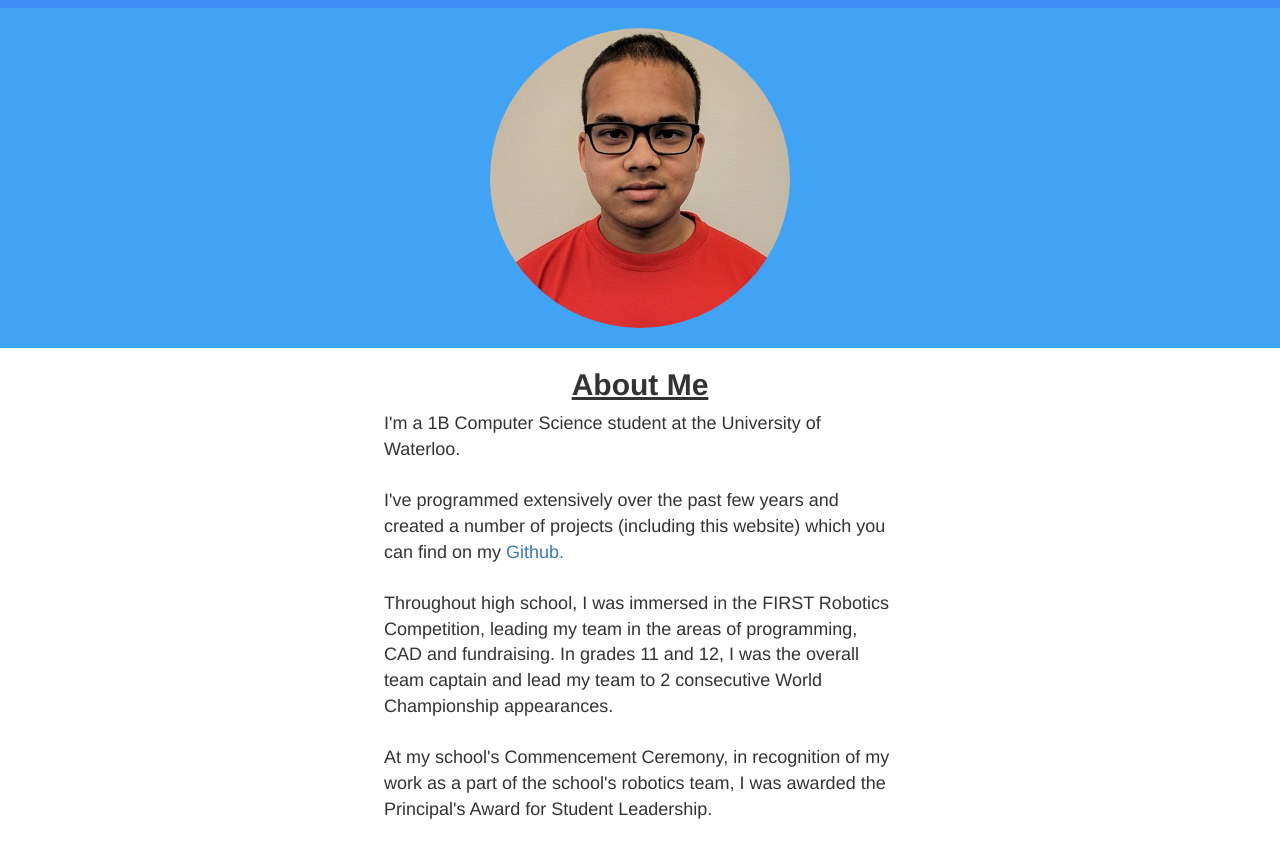
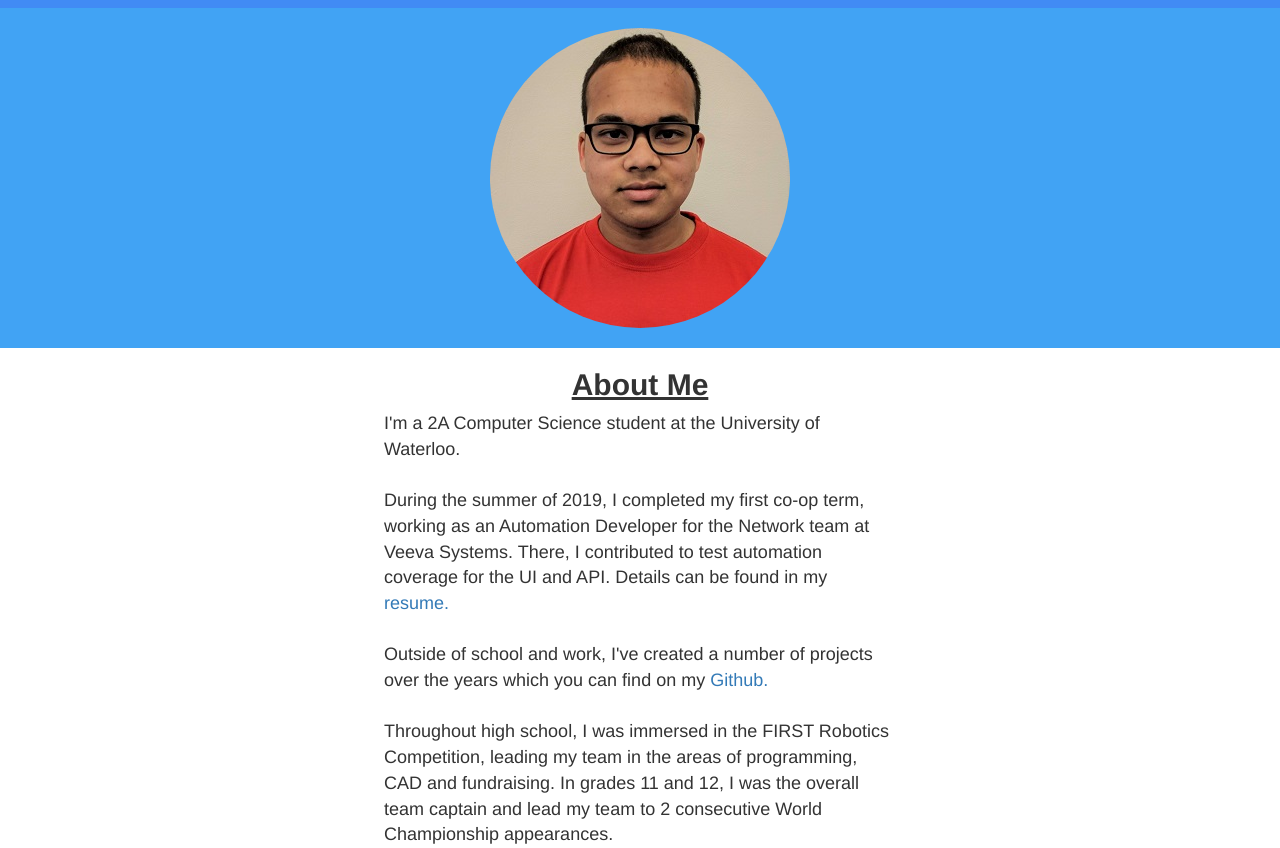
Before and after one commit to tahmid0517/tahmid0517.github.io, a plain HTML site: page index.html in a window 1280 px wide. Shown: the part 72-920 px from the top of the page. Before the commit the page ends 894 px from the top, so only its background shows below. Drawn offline with nearby package versions, Linux system fonts and the light colour scheme.

Commit message:
Update index.html

```diff
--- a/index.html
+++ b/index.html
@@ -67,17 +67,18 @@
         <div id="aboutMe">
             <p style="text-align:left">
                 <font size="+1">
-                    I'm a 1B Computer Science student at the University of Waterloo.
+                    I'm a 2A Computer Science student at the University of Waterloo.
                     <br><br>
-                    I've programmed extensively over the past few years and created a number of projects (including this website)
+                    During the summer of 2019, I completed my first co-op term, working as an Automation Developer for
+                    the Network team at Veeva Systems. There, I contributed to test automation coverage for the UI and API.
+                    Details can be found in my <a href="./resume.pdf" target="_blank">resume.</a>
+                    <br><br>
+                    Outside of school and work, I've created a number of projects over the years
                     which you can find on my <a href="https://github.com/tahmid0517" target="_blank"> Github.</a>
                     <br><br>
                     Throughout high school, I was immersed in the FIRST Robotics Competition, leading my team in the areas
                     of programming, CAD and fundraising. In grades 11 and 12, I was the overall team captain and lead my team
                     to 2 consecutive World Championship appearances.
-                    <br><br>
-                    At my school's Commencement Ceremony, in recognition of my work as a part of the school's robotics team,
-                    I was awarded the Principal's Award for Student Leadership.
                 </font>
             </p>
         </div>
```
